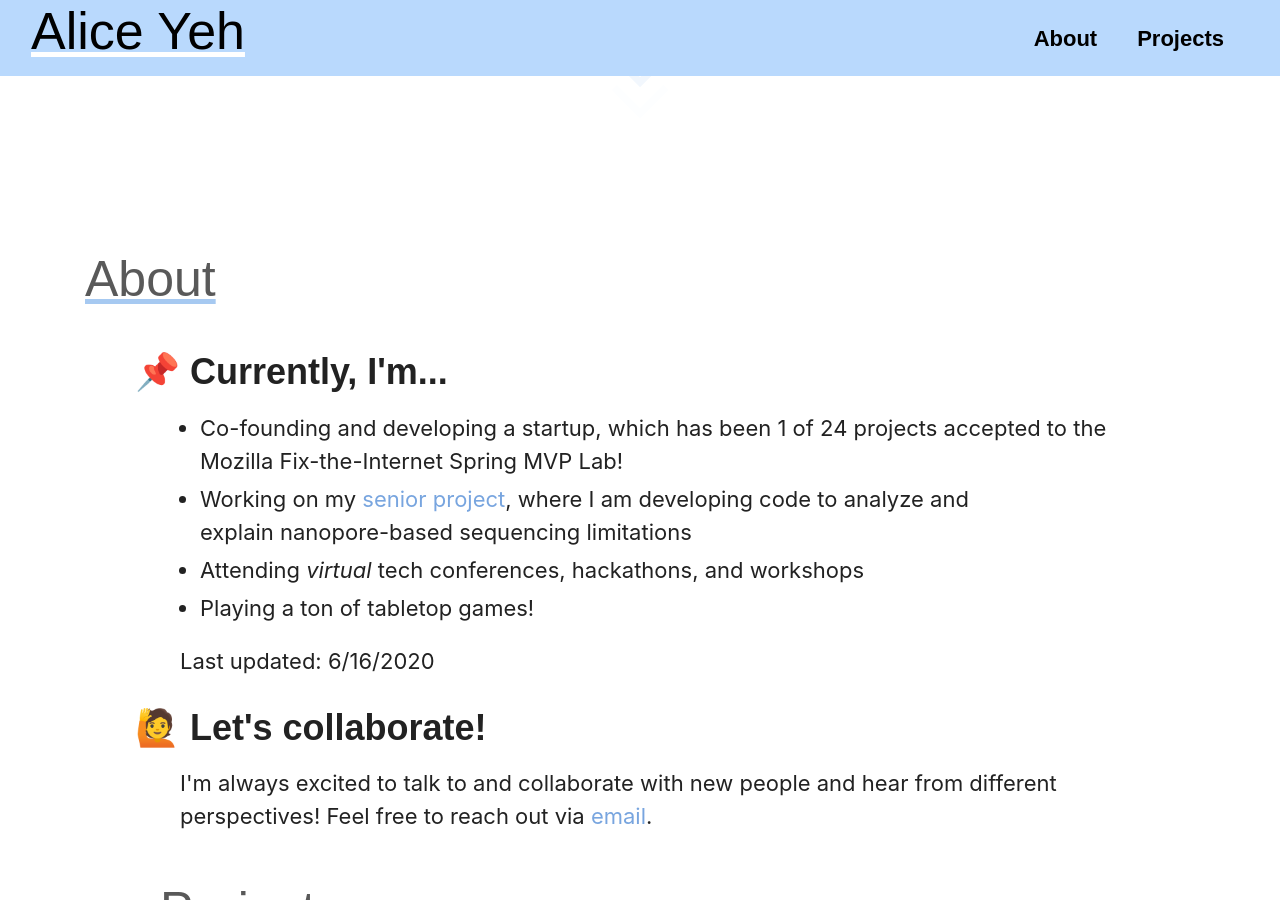
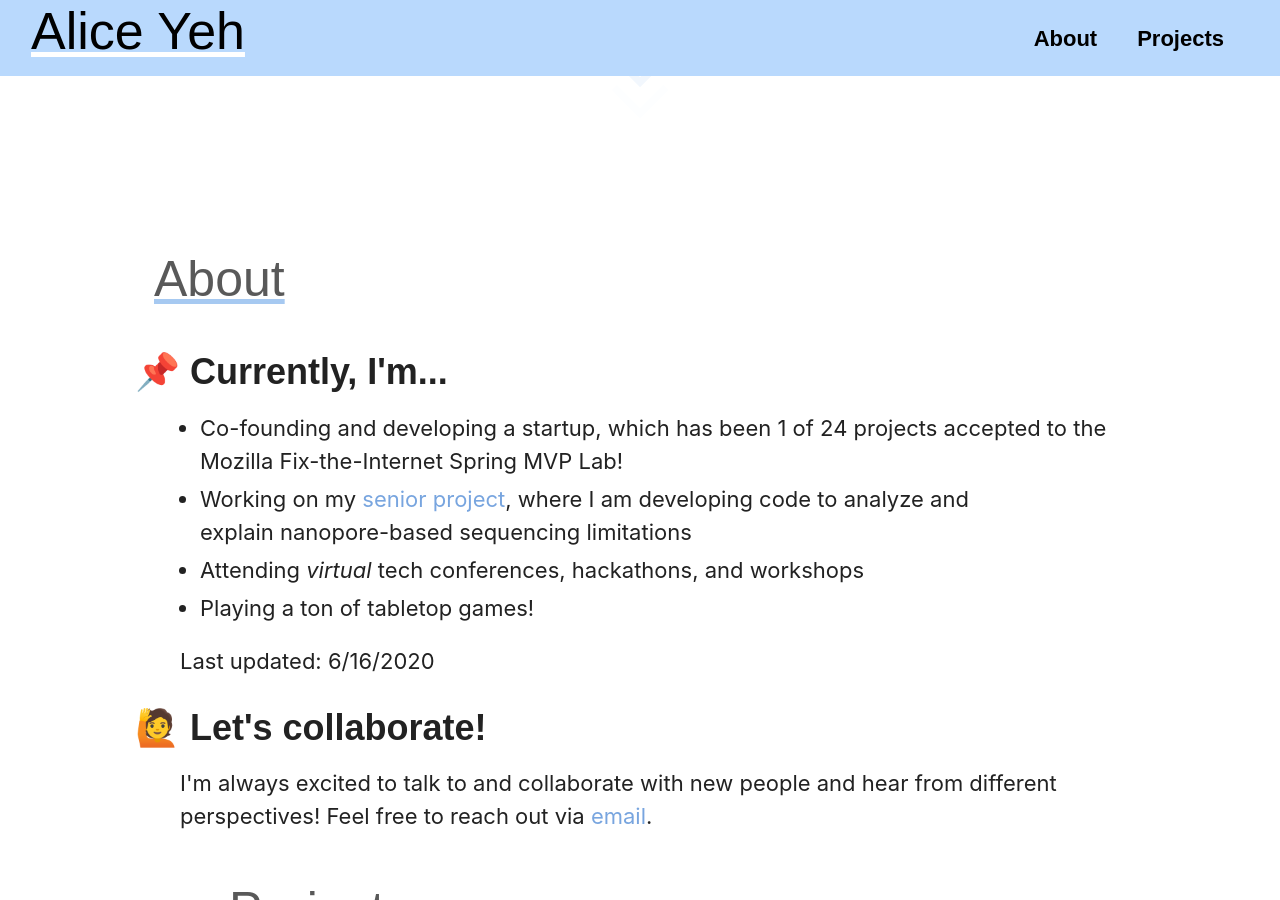
Before and after one commit to AliceYeh12/AliceYeh12.github.io, a Jekyll site: the page built from index.html, in a window 1280 px wide and 900 px high, scrolled down 648 px. Built offline with Jekyll 4.4.1, drawn with Linux system fonts in a browser that asks for light colours; nearby versions of some CDN libraries; some web fonts are replaced.

Commit message:
Z-index fix

```diff
--- a/css/styles.css
+++ b/css/styles.css
@@ -165,7 +165,7 @@
 
 .page-header {
     margin-top: -40px;
-    margin-left: -50px;
+    align-content: flex-start;
     margin-bottom: 25px;
     font-size: 50px;
     text-decoration: underline;
@@ -227,7 +227,6 @@
     left: 29px;
     width: 2px;
     height: 100%;
-    z-index: 400;
 }
 ul.timeline > li {
     margin: 20px 0;
@@ -244,7 +243,6 @@
     left: 20px;
     width: 20px;
     height: 20px;
-    z-index: 400;
 }
 
 .timeline-event {
```
